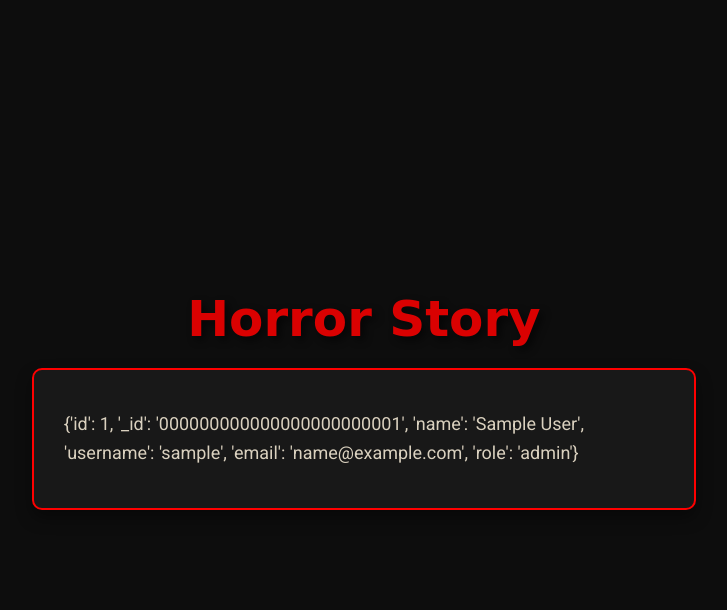
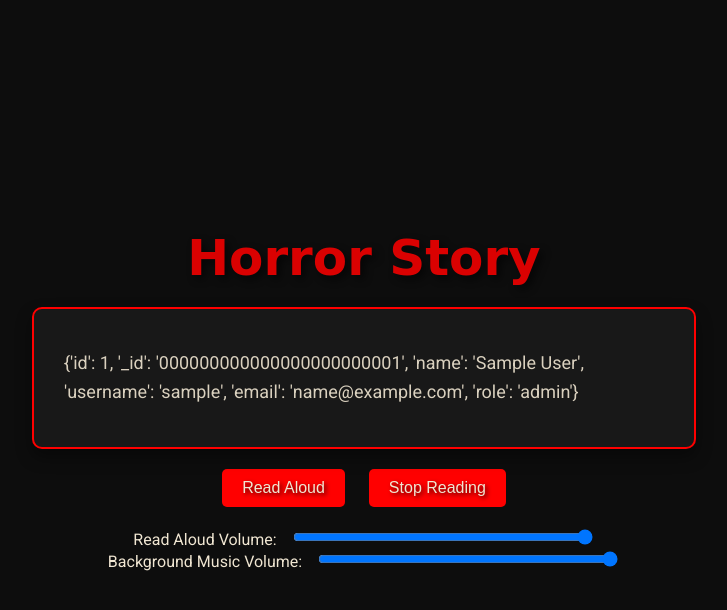
Before and after one commit to Sambarta-2001/AI-Story-Generator, a Flask app: page /show_horror in a window 1280 px wide. Shown: the top 610 px of the page, without its empty margins (276-1003 px from the left). Run offline with Flask 3, Linux system fonts and the light colour scheme; the visitor is signed in with stand-in values (Sample User, id 1); some web fonts are replaced.

Commit message:
volume bar and readaloud

```diff
--- a/templates/horror.html
+++ b/templates/horror.html
@@ -101,18 +101,104 @@
         audio {
             display: none;
         }
+        /* Button styles */
+        .button-container {
+            margin-top: 20px;
+            text-align: center;
+        }
+        .button-container button {
+            background-color: #ff0000;
+            color: #f0e6d2;
+            border: none;
+            padding: 10px 20px;
+            font-size: 16px;
+            cursor: pointer;
+            border-radius: 5px;
+            margin: 0 10px;
+            text-shadow: 2px 2px 4px rgba(0, 0, 0, 0.7);
+            animation: fadeInUp 1s ease-in-out;
+        }
+        .button-container button:hover {
+            background-color: #ff4d4d;
+        }
+        /* Volume control styles */
+        .volume-control {
+            margin-top: 20px;
+            text-align: center;
+        }
+        .volume-control label {
+            font-size: 16px;
+            margin-right: 10px;
+        }
+        .volume-control input[type=range] {
+            width: 300px;
+        }
     </style>
 </head>
 <body>
     <h1>Horror Story</h1>
     <div class="story-container">
-        <p>{{ story }}</p>
+        <p id="story">{{ story }}</p>
+    </div>
+    <div class="button-container">
+        <button onclick="readAloud()">Read Aloud</button>
+        <button onclick="stopReading()">Stop Reading</button>
+    </div>
+    <div class="volume-control">
+        <div>
+            <label for="read-aloud-volume">Read Aloud Volume:</label>
+            <input type="range" id="read-aloud-volume" min="0" max="1" step="0.1" value="1" onchange="setReadAloudVolume(this.value)">
+        </div>
+        <div>
+            <label for="bg-music-volume">Background Music Volume:</label>
+            <input type="range" id="bg-music-volume" min="0" max="1" step="0.1" value="1" onchange="setBgMusicVolume(this.value)">
+        </div>
     </div>
 
     <!-- Hidden audio element for background sound -->
-    <audio autoplay loop>
+    <audio id="bg-music" autoplay loop>
         <source src="{{ url_for('static', filename='audio/audio.mp3') }}" type="audio/mpeg">
         Your browser does not support the audio element.
     </audio>
+
+    <script>
+        let speech = null;
+        const bgMusic = document.getElementById('bg-music');
+
+        function readAloud() {
+            if (speechSynthesis.speaking) {
+                speechSynthesis.cancel();
+            }
+            const storyText = document.getElementById('story').innerText;
+            speech = new SpeechSynthesisUtterance(storyText);
+            speech.lang = 'en-US';
+            speech.pitch = 1;
+            speech.rate = 1;
+            speech.volume = document.getElementById('read-aloud-volume').value;
+            window.speechSynthesis.speak(speech);
+        }
+
+        function stopReading() {
+            if (speechSynthesis.speaking) {
+                speechSynthesis.cancel();
+            }
+        }
+
+        function setReadAloudVolume(volume) {
+            if (speech) {
+                speech.volume = volume;
+            }
+        }
+
+        function setBgMusicVolume(volume) {
+            bgMusic.volume = volume;
+        }
+
+        window.addEventListener('beforeunload', () => {
+            if (speechSynthesis.speaking) {
+                speechSynthesis.cancel();
+            }
+        });
+    </script>
 </body>
 </html>
```
